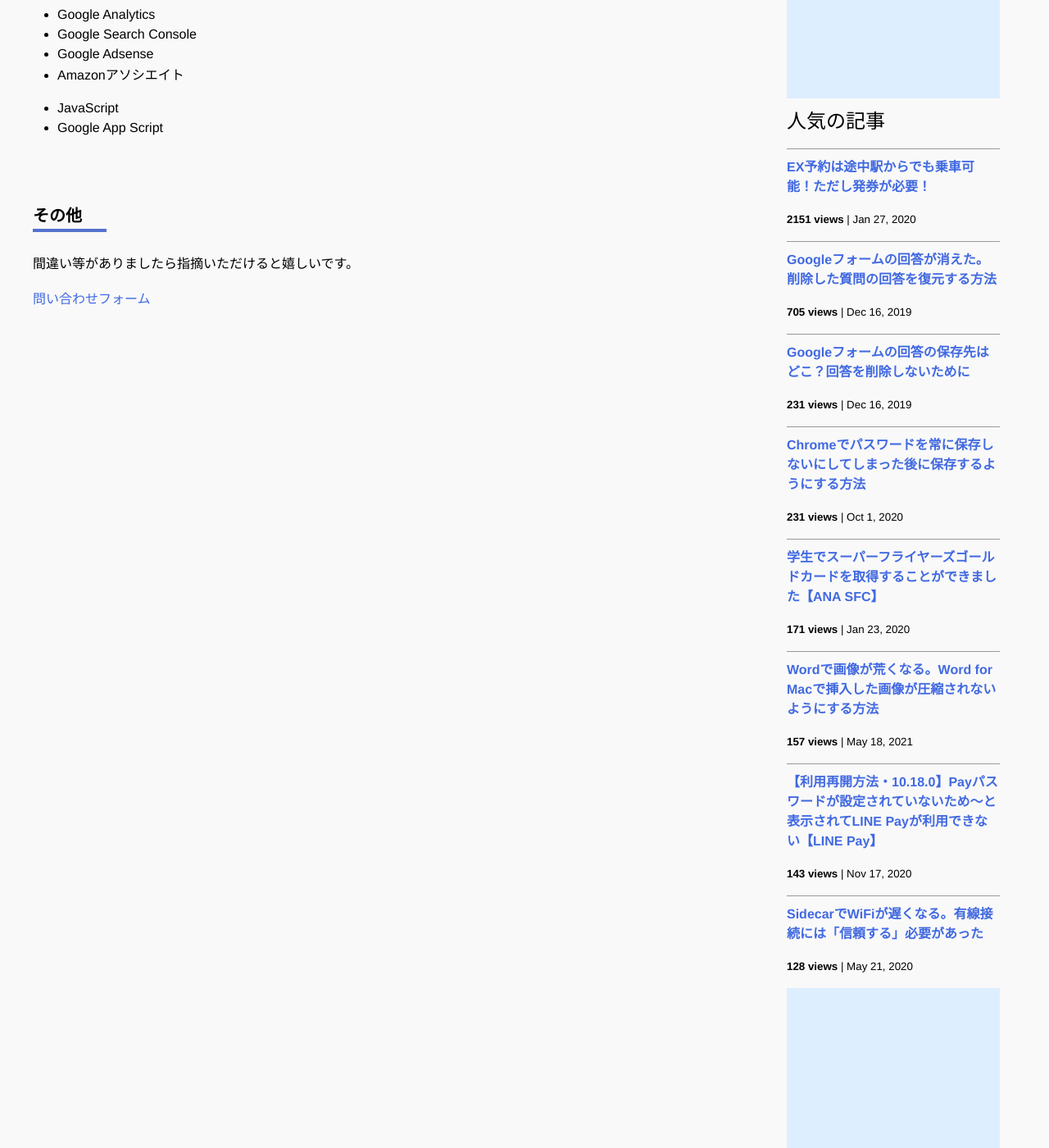
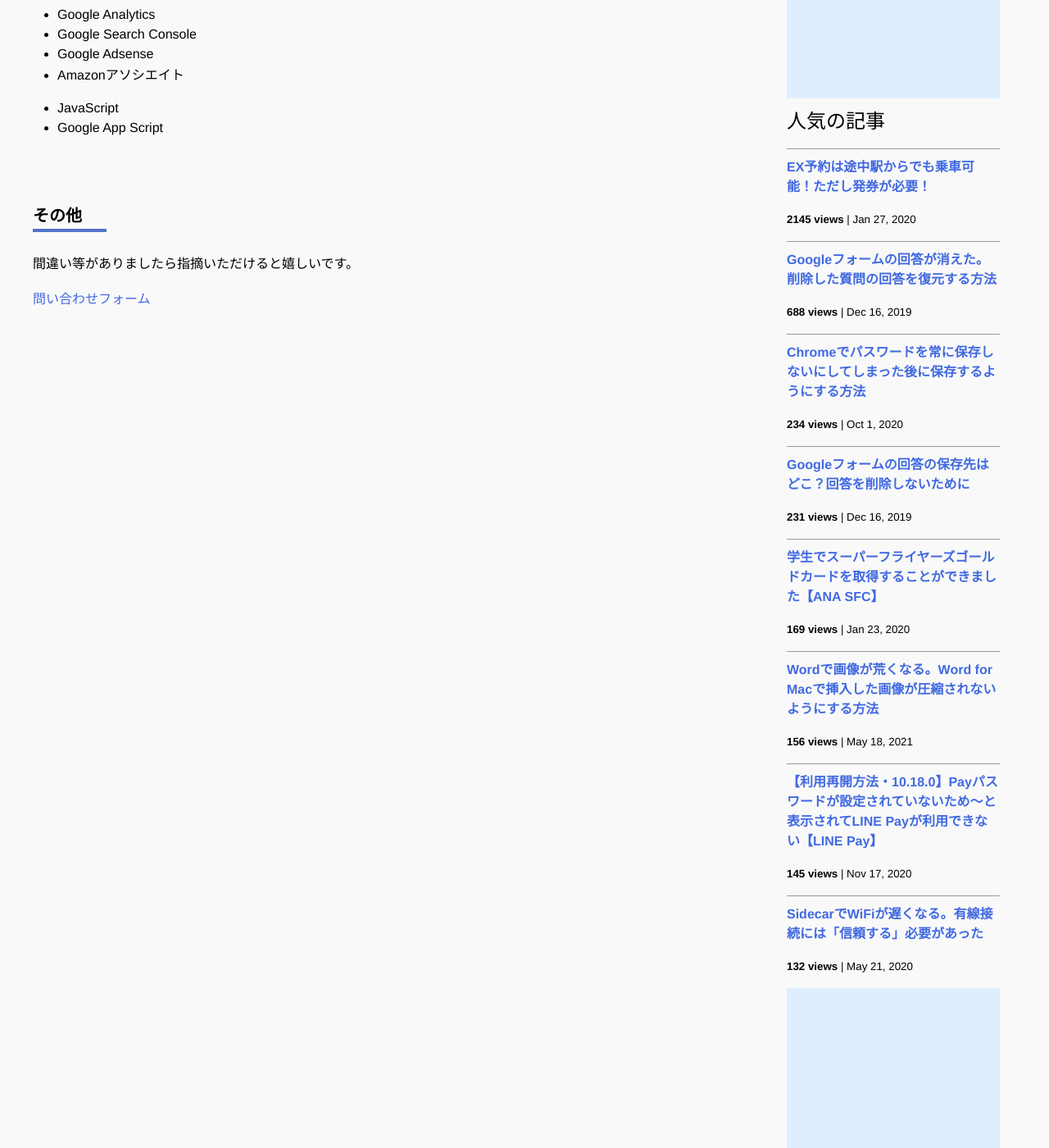
Before and after one commit to iwanaminami/shoyaiwaname, a Jekyll site: the page built from about.markdown, in a window 1280 px wide and 1400 px high, scrolled down 693 px. Shown: the whole window at 82% size. Built offline with Jekyll 4.4.1, drawn with Linux system fonts in a browser that asks for light colours; nearby versions of some CDN libraries; comment, search, counter and statistics services are not loaded.

Commit message:
a new commit message

```diff
--- a/_data/popularposts.yml
+++ b/_data/popularposts.yml
@@ -1,17 +1,17 @@
 side:
-  - view: 2151
+  - view: 2145
     url: /2020/01/27/ex-rideontheway.html
-  - view: 705
+  - view: 688
     url: /2019/12/16/restore-googleform.html
+  - view: 234
+    url: /2020/10/01/googlepassword.html
   - view: 231
     url: /2019/12/16/googleform-answers.html
-  - view: 231
-    url: /2020/10/01/googlepassword.html
-  - view: 171
+  - view: 169
     url: /2020/01/23/sfcgold.html
-  - view: 157
+  - view: 156
     url: /2021/05/18/image-compression-word.html
-  - view: 143
+  - view: 145
     url: /2020/11/17/linepay.html
-  - view: 128
+  - view: 132
     url: /2020/05/21/sidecar-via-cable.html
```
